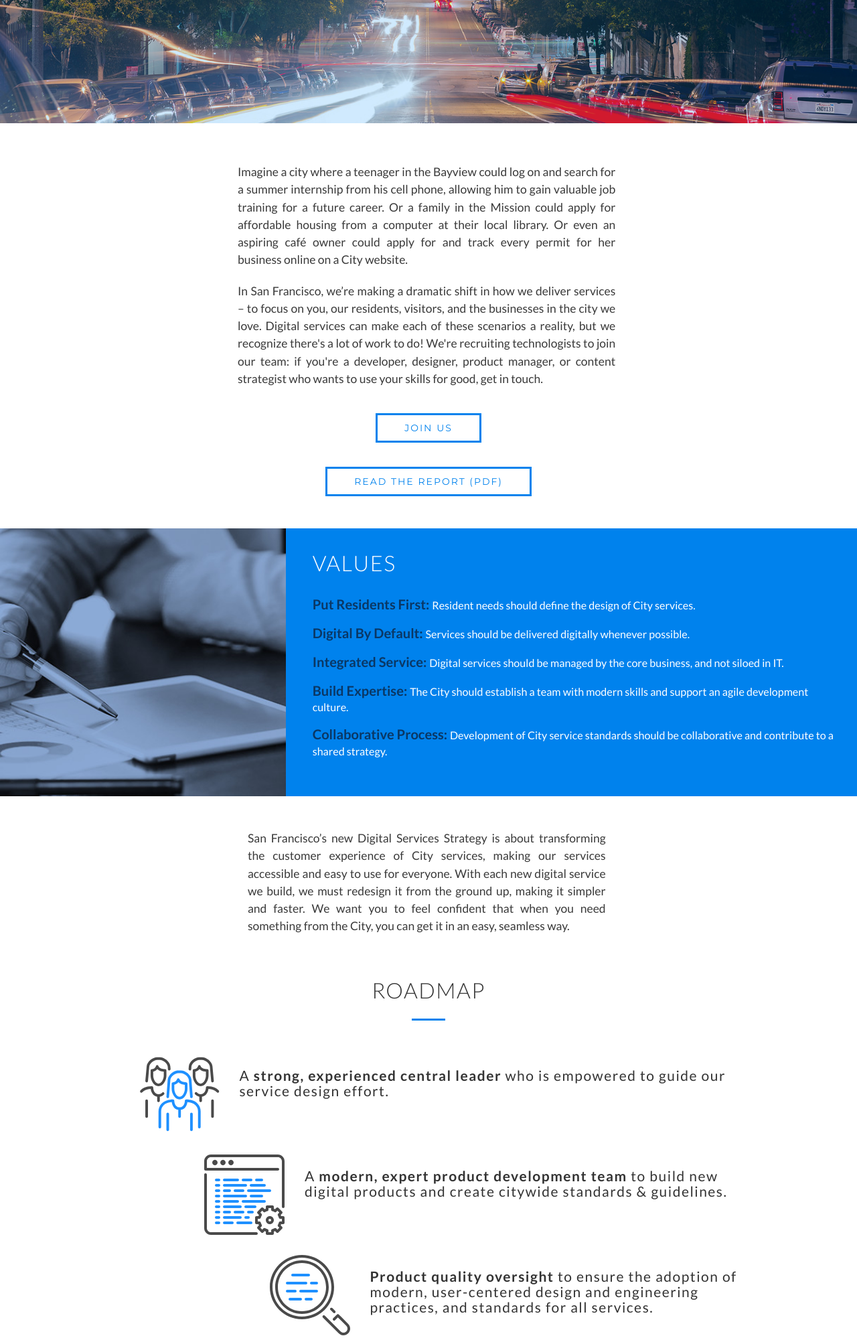
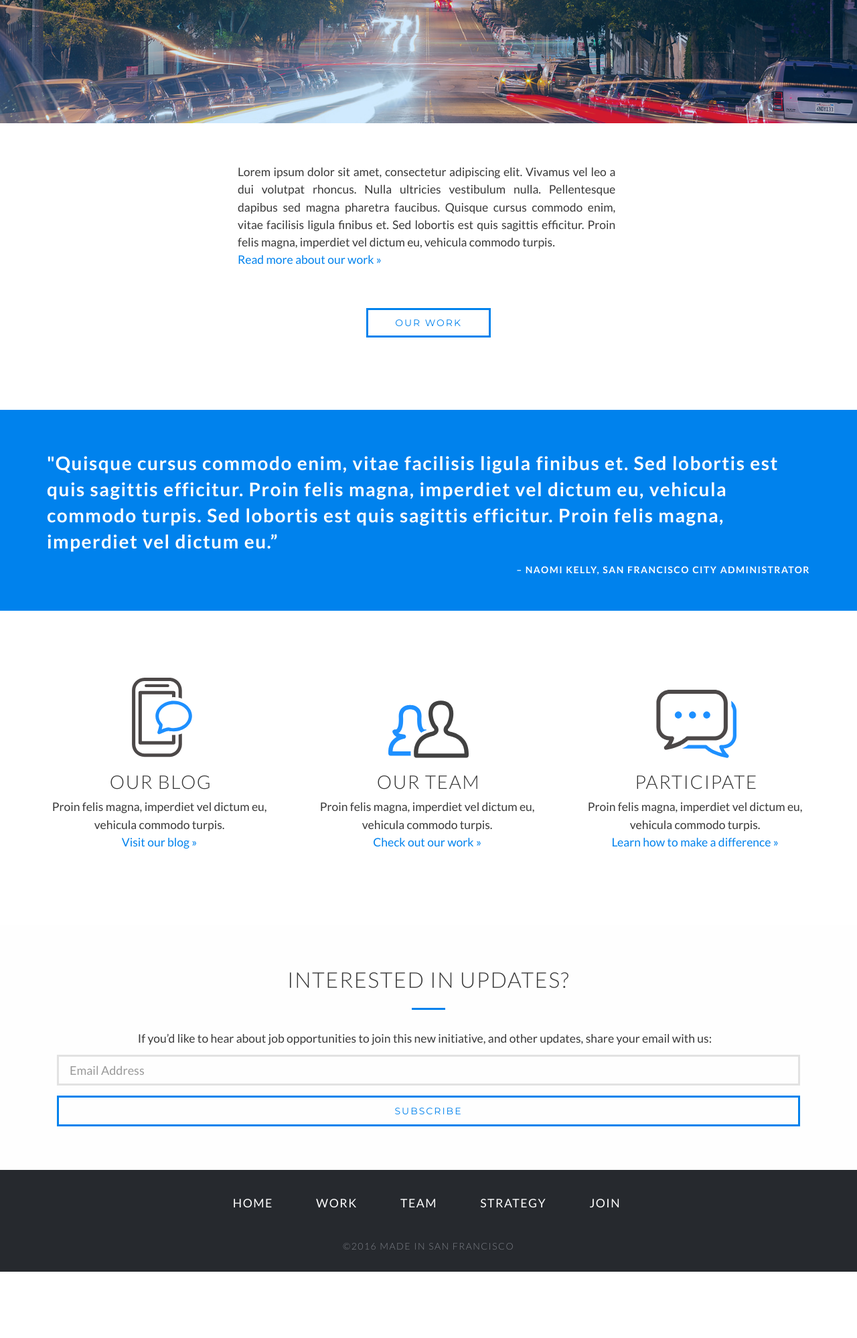
Before and after one commit to SFDigitalServices/sfdigitalservices, a PHP site: page / in a window 1280 px wide. Shown: the part 466-2464 px from the top of the page at 67% size. After the commit the page ends 2365 px from the top, so only its background shows below. Run offline with PHP 8.4, Linux system fonts and the light colour scheme; some libraries are stand-ins or nearby versions.

Commit message:
scott updates to home page

```diff
--- a/public/css/styles.css
+++ b/public/css/styles.css
@@ -231,6 +231,20 @@ button:active {
   color: #66FF99;
 }
 
+/* Home page styles -----------------------------------------------
+-----------------------------------------------------------------*/
+
+#top3 {
+  padding: 100px 0;
+  text-align: center;
+}
+
+#top3 img {
+  width: 120px;
+  height: auto;
+  margin: 0 auto;
+}
+
 /* Main */
 #background-image {
   height: 650px;
@@ -259,11 +273,12 @@ button:active {
 }
 h3.separator-quote-1 {
   padding-top: 40px;
-  text-align: center;
+  text-align: left;
   color: #fff;
-  font-size: 1.8em;
+  font-size: 2em;
   font-weight: 700;
   line-height: 1.4;
+  text-transform: none;
 }
 h3.separator-quote-2 {
   text-align: right;
--- a/public/index.html
+++ b/public/index.html
@@ -14,7 +14,7 @@
     <script src="https://cdnjs.cloudflare.com/ajax/libs/jquery/2.1.1/jquery.min.js"></script>
     <link rel="stylesheet" href="https://maxcdn.bootstrapcdn.com/bootstrap/3.3.4/css/bootstrap.min.css">
     <script src="https://maxcdn.bootstrapcdn.com/bootstrap/3.3.4/js/bootstrap.min.js"></script>
-    <link rel="stylesheet" href="css/font-awesome.min.css">
+    <link rel="stylesheet" href="css/fontawesome.min.css">
     <link href='https://fonts.googleapis.com/css?family=Montserrat:400,700' rel='stylesheet' type='text/css'>
     <link href='https://fonts.googleapis.com/css?family=Open+Sans:400,300,700,400italic' rel='stylesheet' type='text/css'>
     <link href='https://fonts.googleapis.com/css?family=Lato:400,300,700' rel='stylesheet' type='text/css'>
@@ -56,17 +56,10 @@
       <!-- <h2 class="sub-heading">About</h2><div class="separator center"></div> -->
       <div class="about-box">
         <div class="about-body col-xs-12 col-sm-10 col-sm-offset-1 col-md-6 col-md-offset-3">
-          <p>Imagine a city where a teenager in the Bayview could log on and search for a summer internship from his cell phone, allowing him to gain valuable job training for a future career. Or a family in the Mission could apply for affordable housing from a computer at their local library. Or even an aspiring café owner could apply for and track every permit for her business online on a City website.</p>
+          <p>Lorem ipsum dolor sit amet, consectetur adipiscing elit. Vivamus vel leo a dui volutpat rhoncus. Nulla ultricies vestibulum nulla. Pellentesque dapibus sed magna pharetra faucibus. Quisque cursus commodo enim, vitae facilisis ligula finibus et. Sed lobortis est quis sagittis efficitur. Proin felis magna, imperdiet vel dictum eu, vehicula commodo turpis.<br/><a href="ourwork.html">Read more about our work&nbsp;&#187;</a></p><br/><br/><br/>
 
-          <!-- <p>Digital services can make each of these scenarios a reality.</p> -->
-          <p>In San Francisco, we’re making a dramatic shift in how we deliver services – to focus on you, our residents, visitors, and the businesses in the city we love. Digital services can make each of these scenarios a reality, but we recognize there's a lot of work to do! We're recruiting technologists to join our team: if you're a developer, designer, product manager, or content strategist who wants to use your skills for good, get in touch.</p>
-          <!-- <br />
-          <a class="btn-custom2 center" href="/assets/SF-DigitalServiceStrategy.pdf">Read the Full Report (PDF)</a> -->
-
-          <p></p><br />
-          <a id="btn-cdso" class="btn-custom2 center" href="joinus.html">Join us</a>
+          <a id="btn-cdso" class="btn-custom2 center" href="ourwork.html">Our Work </a>
 	  <br/><br/><br/><br/>
-	  <a id="btn-strategy" class="btn-custom2 center" href="assets/SF_DigitalServiceStrategy.pdf" target="_blank">Read the Report (PDF)</a>
         </div>
 
       </div>
@@ -77,90 +70,44 @@
   <!--   <div id="separator-image" style="background-image:url('assets/bg-icons.png');"></div>
  -->
     <!-- Values -->
-    <div id="values">
-      <div class="values-box">
-        <div class="values-img hidden-xs col-sm-4 col-md-4"><img src="assets/quote-bg.jpg"></div>
-        <div class="values-body col-xs-12 col-sm-8 col-md-8">
-          <h2>Values</h2><br/>
-          <ul>
-          <li><strong>Put Residents First: </strong> Resident needs should define the design of City services.</li>
-          <li><strong>Digital By Default: </strong> Services should be delivered digitally whenever possible.</li>
-          <li><strong>Integrated Service: </strong> Digital services should be managed by the core business, and not
-          siloed in IT.</li>
-          <li><strong>Build Expertise: </strong> The City should establish a team with modern skills and support an
-          agile development culture.</li>
-          <li><strong>Collaborative Process: </strong> Development of City service standards should be collaborative and contribute to a shared strategy.</li>
-          </ul>
-        </div>
-      </div>
+    <div id="separator-image">
+    <div class="container">
+      <h3 class="separator-quote-1">"Quisque cursus commodo enim, vitae facilisis ligula finibus et. Sed lobortis est quis sagittis efficitur. Proin felis magna, imperdiet vel dictum eu, vehicula commodo turpis. Sed lobortis est quis sagittis efficitur. Proin felis magna, imperdiet vel dictum eu.”</h3><h6 class="separator-quote-3">– Naomi Kelly, San Francisco City Administrator</h6>
+    </div>
     </div>
     <!-- Values End -->
 
     <!-- Services -->
-    <div id="roadmap" class="container">
+    <div id="top3" class="container">
+      <div class="row">
+        <div class="col-xs-12 col-md-4 blog">
+          <a href=""><img src="assets/icons/blog.svg"></a>
+          <h3>Our Blog</h3>
+          <p>Proin felis magna, imperdiet vel dictum eu, vehicula commodo turpis.<br/>
+            <a href="">Visit our blog&nbsp;&#187;</a>
+          </p>
+        </div><!--blog-->
 
-      <div class="roadmap-body col-xs-12 col-sm-10 col-sm-offset-1 col-md-6 col-md-offset-3">
-        <p>San Francisco’s new Digital Services Strategy is about transforming the customer experience of City services, making our services accessible and easy to use for everyone. With each new digital service we build, we must redesign it from the ground up, making it simpler and faster. We want you to feel confident that when you need something from the City, you can get it in an easy, seamless way.</p><br />
-      </div>
-      <div class="col-xs-12 col-md-12">
-        <h2 class="sub-heading">Roadmap</h2><div class="separator center"></div>
-      </div>
-    <div class="container">
-          <div class="row">
-            <div class="col-sm-3 col-md-3 roadmap-photo">
-              <img src="assets/icons/Leader.svg">
-            </div>
-            <div class="col-sm-8 col-md-8 roadmap-content">
-                  <h4>A <strong>strong, experienced central leader</strong> who is empowered to guide our service design effort.</h4>
-            </div>
-          </div>
-          <div class="row">
-            <div class="col-sm-4 col-md-4 roadmap-photo">
-              <img src="assets/icons/Build.svg">
-            </div>
-            <div class="col-sm-7 col-md-7 roadmap-content">
-                  <h4>A <strong>modern, expert product development team</strong> to build new digital products and create citywide standards & guidelines.</h4>
-            </div>
-          </div>
-          <div class="row">
-            <div class="col-sm-5 col-md-5 roadmap-photo">
-              <img src="assets/icons/Quality.svg">
-            </div>
-            <div class="col-sm-6 col-md-6 roadmap-content">
-                  <h4><strong>Product quality oversight</strong> to ensure the adoption of modern, user-centered design and engineering practices, and standards for all services.</h4>
-            </div>
-          </div>
-          <div class="row">
-            <div class="col-sm-4 col-md-4 roadmap-photo">
-              <img src="assets/icons/Consistent.svg">
-            </div>
-            <div class="col-sm-7 col-md-7 roadmap-content">
-                  <h4>A consistent and <strong>unified city brand &amp; experience</strong>.</h4>
-            </div>
-          </div>
-          <div class="row">
-            <div class="col-sm-3 col-md-3 roadmap-photo">
-              <img src="assets/icons/Strategy.svg">
-            </div>
-            <div class="col-sm-8 col-md-8 roadmap-content">
-                  <h4>A <strong>new strategy and governance body</strong> to make sure that we are on the right path, as well as a working group of digital service experts.</h4>
-            </div>
-          </div>
-      </div>
+         <div class="col-xs-12 col-md-4 team">
+          <a href=""><img src="assets/icons/team.svg"></a>
+          <h3>Our Team</h3>
+          <p>Proin felis magna, imperdiet vel dictum eu, vehicula commodo turpis.<br/>
+            <a href="">Check out our work&nbsp;&#187;</a>
+          </p>
+        </div><!--team-->
 
-      <div class="container center">
-      <br/><br/><br/>
-        <a id="btn-strategy" class="btn-custom2 center" href="assets/SF_DigitalServiceStrategy.pdf" target="_blank">Full Report (PDF)</a>
-        <br/><br/><br/>
-      </div>
-    </div>
+         <div class="col-xs-12 col-md-4 participate">
+          <a href=""><img src="assets/icons/participate.svg"></a>
+          <h3>Participate</h3>
+          <p>Proin felis magna, imperdiet vel dictum eu, vehicula commodo turpis.<br/>
+            <a href="">Learn how to make a difference&nbsp;&#187;</a>
+          </p>
+        </div><!--team-->
+
+      </div> <!--row-->
+    </div><!--container-->
 
     <!-- Services End -->
-    <div id="separator-image">
-    <div class="container">
-      <h3 class="separator-quote-1">"The front door to the city is now digital, and we need to make sure residents can get the services the easiest way possible. The Digital Services Team will transform how residents interact with the City, making our services faster, simpler, and more accessible.”</h3><h6 class="separator-quote-3">– Mayor Ed Lee</h6>
-    </div>
-    </div>
 
     <!-- Contact -->
     <div id="contact" class="contact">
```
Also changed, not shown: public/assets/icons/blog.svg (added), public/assets/icons/participate.svg (added), public/assets/icons/team.svg (added).
